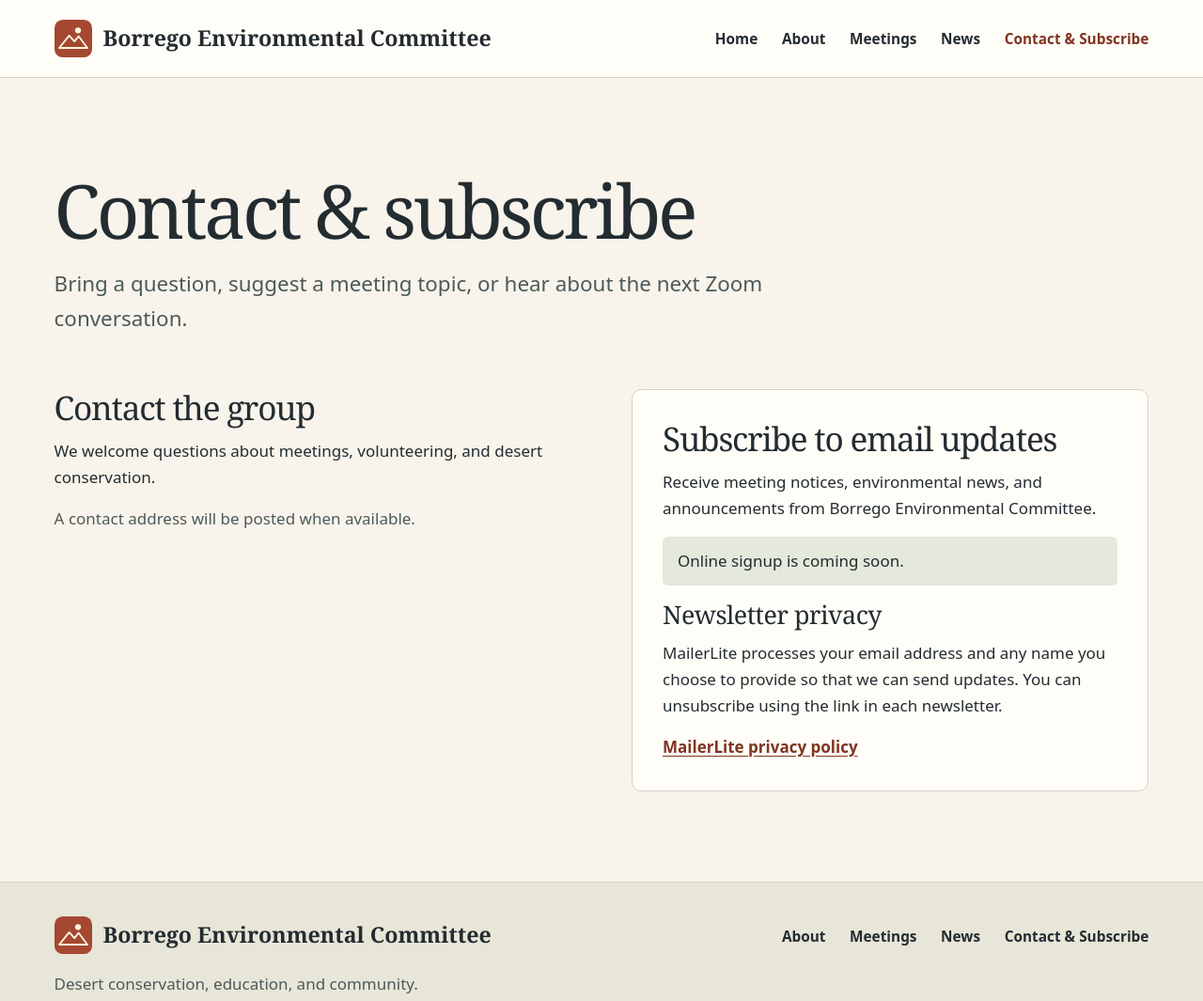
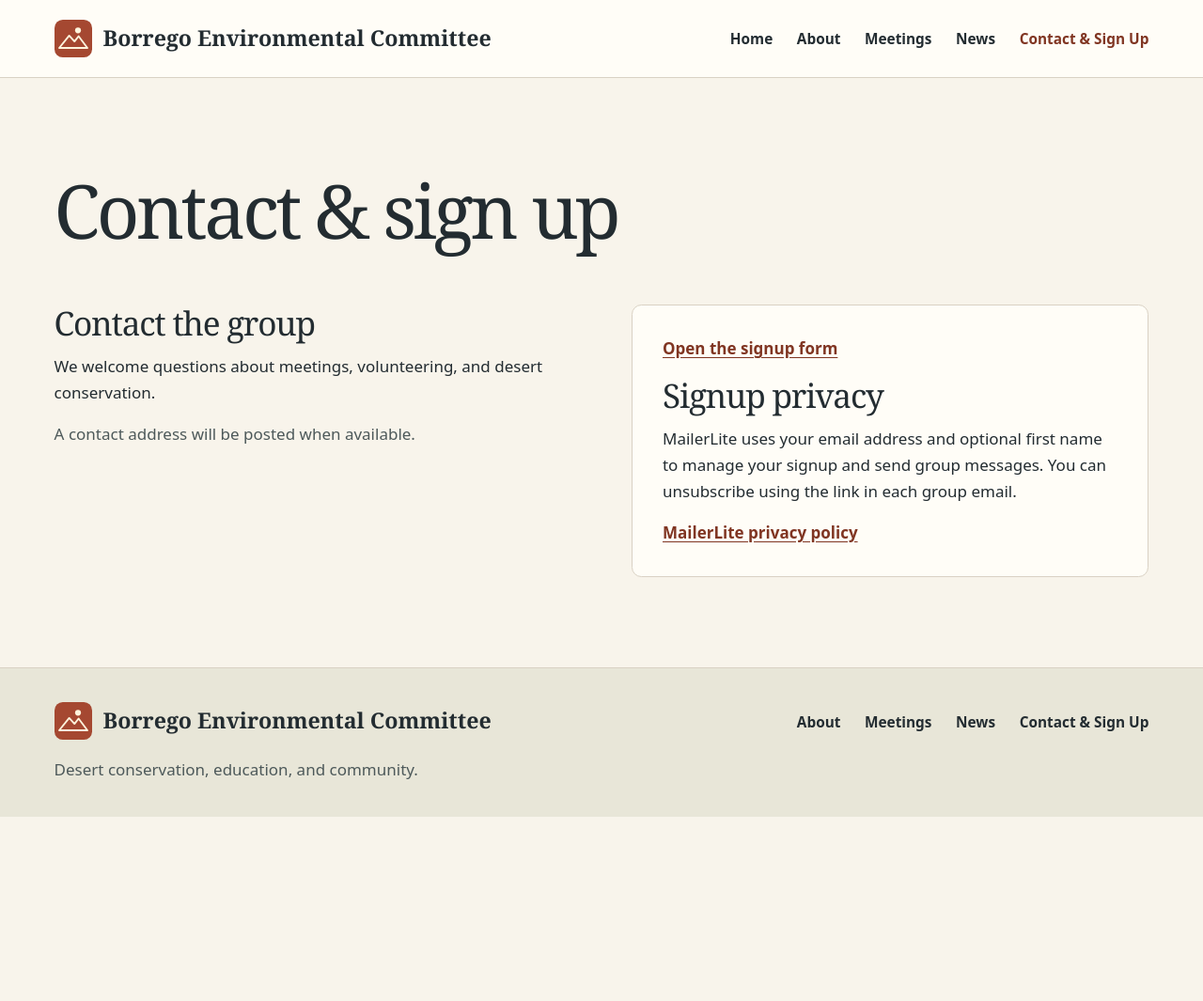
Before and after one commit to Borrego-Environmental-Committee/website, an Astro site: page /contact in a window 1280 px wide. Shown: the whole page at 94% size. After the commit the page ends 869 px from the top, so only its background shows below. Built offline with nearby package versions, Linux system fonts and the light colour scheme; Astro itself is replaced by a stand-in of ours.

Commit message:
Embed the free volunteer group signup form

```diff
--- a/src/layouts/Base.astro
+++ b/src/layouts/Base.astro
@@ -22,7 +22,7 @@ const links = [
   { label: 'About', href: path('about/') },
   { label: 'Meetings', href: path('meetings/') },
   { label: 'News', href: path('news/') },
-  { label: 'Contact & Subscribe', href: path('contact/') },
+  { label: 'Contact & Sign Up', href: path('contact/') },
 ];
 ---
 <!doctype html>
@@ -54,7 +54,7 @@ const links = [
         </a>
         <nav aria-label="Main navigation">
           {links.map(({ label, href }) => (
-            <a href={href} class:list={[{ 'nav-cta': label === 'Contact & Subscribe' }]}
+            <a href={href} class:list={[{ 'nav-cta': label === 'Contact & Sign Up' }]}
               aria-current={Astro.url.pathname === href ? 'page' : undefined}>{label}</a>
           ))}
         </nav>
--- a/src/pages/contact.astro
+++ b/src/pages/contact.astro
@@ -3,11 +3,10 @@ import Base from '../layouts/Base.astro';
 import Newsletter from '../components/Newsletter.astro';
 import { group } from '../site';
 ---
-<Base title="Contact & Subscribe" description="Ask a question, get involved, or subscribe to desert conservation news and meeting reminders.">
+<Base title="Contact & Sign Up" description="Contact the Borrego Environmental Committee or sign up to volunteer with us for free.">
   <div class="shell page-space">
     <div class="page-heading">
-      <h1>Contact &amp; subscribe</h1>
-      <p class="lead">Bring a question, suggest a meeting topic, or hear about the next Zoom conversation.</p>
+      <h1>Contact &amp; sign up</h1>
     </div>
     <div class="two-columns">
       <section>
@@ -17,12 +16,10 @@ import { group } from '../site';
           ? <p><a class="text-link" href={`mailto:${group.contactEmail}`}>{group.contactEmail}</a></p>
           : <p class="muted">A contact address will be posted when available.</p>}
       </section>
-      <section class="form-panel" id="newsletter">
-        <h2>Subscribe to email updates</h2>
-        <p>Receive meeting notices, environmental news, and announcements from {group.name}.</p>
+      <section class="form-panel" id="newsletter" aria-label="Group signup">
         <Newsletter />
-        <h3>Newsletter privacy</h3>
-        <p>MailerLite processes your email address and any name you choose to provide so that we can send updates. You can unsubscribe using the link in each newsletter.</p>
+        <h2>Signup privacy</h2>
+        <p>MailerLite uses your email address and optional first name to manage your signup and send group messages. You can unsubscribe using the link in each group email.</p>
         <a class="text-link" href="https://www.mailerlite.com/legal/privacy-policy">MailerLite privacy policy</a>
       </section>
     </div>
--- a/src/site.ts
+++ b/src/site.ts
@@ -9,7 +9,7 @@ export const group = {
 // Copy only the public form ID, data-form value, and optional hosted signup URL
 // from the actual MailerLite embed. Never place an API key here.
 export const newsletter = {
-  accountId: '',
-  formCode: '',
-  hostedFormUrl: '',
+  accountId: '2817388',
+  formCode: '4v341N',
+  hostedFormUrl: 'https://preview.mailerlite.io/forms/2817388/204904257796703359/share',
 };
```
Also changed, not shown: src/pages/index.astro (+4 -4 lines).
